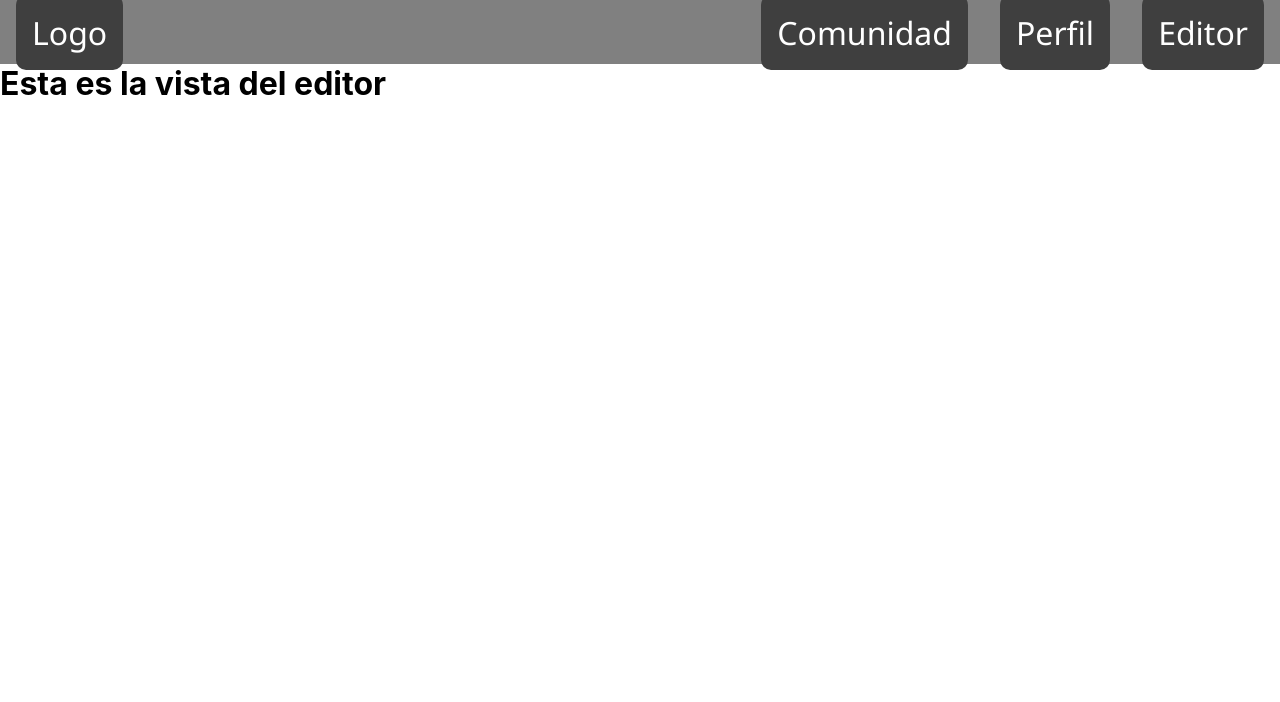
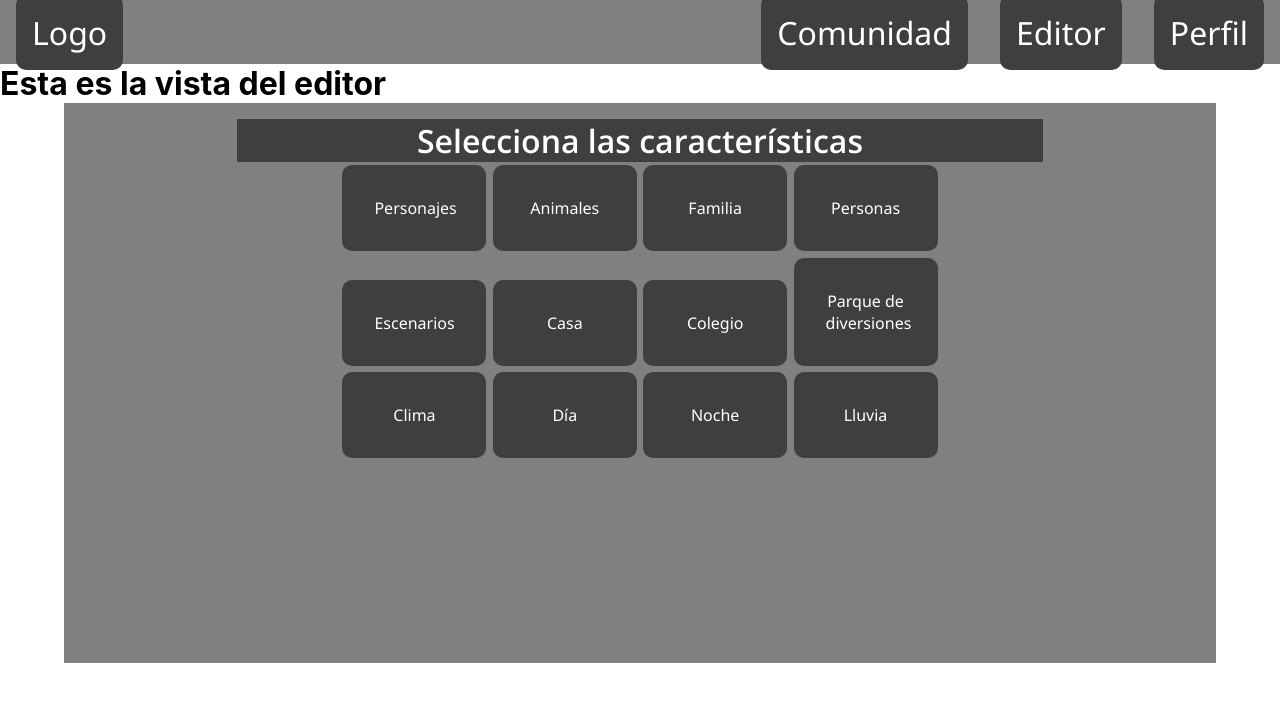
Before and after one commit to GregoryInnovo/Narradores-digitales, a React (Create React App) app: page /editor in a window 1280 px wide. Shown: the top 702 px of the page. Built offline with nearby package versions, Linux system fonts and the light colour scheme.

Commit message:
Editor part1

```diff
--- a/src/components/Header/Header.css
+++ b/src/components/Header/Header.css
@@ -5,7 +5,7 @@
 }
 
 .o-header {
-    background-color: gray;
+    background-color: var(--primary-color);
     width: 100%;
     height: 8vh;
     display: flex;
@@ -14,10 +14,10 @@
 }
 
 .o-header-buttons {
-    background-color: rgb(63, 63, 63);
+    background-color: var(--secondary-color);
     border: 0px;
     border-radius: 10px;
-    color: white;
+    color: var(--extra-color);
     font-size: 1rem;
     padding: 0.7rem;
     margin: 0.2rem;
--- a/src/components/Header/Header.js
+++ b/src/components/Header/Header.js
@@ -5,17 +5,19 @@ import { Link } from 'react-router-dom';
 const Header = () => (
     <>
         <header className="o-header">
-            <button className="o-header-buttons">Logo</button>
+            <Link to="/">
+                <button className="o-header-buttons">Logo</button>
+            </Link>
 
             <div>
                 <Link to="/community">
                     <button className="o-header-buttons">Comunidad</button>
                 </Link>
+                <Link to="/editor">
+                    <button className="o-header-buttons">Editor</button>
+                </Link>
                 <Link to="/profile">
                     <button className="o-header-buttons">Perfil</button>
-                </Link>
-                <Link to="/editor">
-                    <button className="o-header-buttons">Editor</button>
                 </Link>
             </div>
         </header>
--- /dev/null
+++ b/src/components/HistoryConfig/HistoryCaract/HistoryCaract.css
@@ -0,0 +1,50 @@
+.o-features {
+    display: flex;
+    flex-direction: row;
+    flex-wrap: wrap;
+    justify-content: center;
+    margin-top: 1rem;
+}
+
+.o-wrapper-title {
+    color: var(--extra-color);
+    background-color: var(--secondary-color);
+    font-family: 'Open Sans', sans-serif;
+    font-size: 1.2rem;
+    font-weight: 600;
+    text-align: center;
+    width: 90%;
+}
+
+.o-feature-container > button {
+    background-color: var(--secondary-color);
+    border: 0px;
+    border-radius: 10px;
+    color: var(--extra-color);
+    font-size: 0.65rem;
+    font-weight: 400;
+    padding: 0.5rem 0.5rem;
+    margin: 0.2rem;
+    width: 6rem;
+    height: 6rem;
+}
+
+@media screen and (min-width: 800px) {
+    .o-features {
+        width: 95%;
+        margin: auto;
+    }
+
+    .o-wrapper-title {
+        font-size: 2rem;
+        width: 70%;
+    }
+
+    .o-feature-container > button {
+        font-size: 1rem;
+        padding: 2rem;
+        margin: 0.2rem;
+        width: 9rem;
+        height: fit-content;
+    }
+}
--- /dev/null
+++ b/src/components/HistoryConfig/HistoryCaract/HistoryCaract.js
@@ -0,0 +1,31 @@
+import React from 'react';
+import Wrapper from '../Wrapper';
+import './HistoryCaract.css'
+
+const HistoryCaract = () => (
+    <Wrapper title="Selecciona las características">
+        <section className="o-features">
+            <div className="o-feature-container">
+                <button>Personajes</button>
+                <button>Animales</button>
+                <button>Familia</button>
+                <button>Personas</button>
+            </div>
+            <div className="o-feature-container">
+                <button>Escenarios</button>
+                <button>Casa</button>
+                <button>Colegio</button>
+                <button>Parque de diversiones</button>
+            </div>
+            <div className="o-feature-container">
+                <button>Clima</button>
+                <button>Día</button>
+                <button>Noche</button>
+                <button>Lluvia</button>
+            </div>
+        </section>
+
+    </Wrapper>
+);
+
+export default HistoryCaract;
--- /dev/null
+++ b/src/components/HistoryConfig/Wrapper.css
@@ -0,0 +1,34 @@
+.o-wrapper {
+    width: 100%;
+    height: fit-content;
+    background-color: var(--primary-color);
+    margin: auto;
+    display: flex;
+    flex-direction: column;
+    align-items: center;
+    /* justify-content: center; */
+    padding: 1rem 0rem;
+}
+
+.o-wrapper-title {
+    color: var(--extra-color);
+    background-color: var(--secondary-color);
+    font-family: 'Open Sans', sans-serif;
+    font-size: 1rem;
+    font-weight: 600;
+    text-align: center;
+    width: 90%;
+}
+
+
+@media screen and (min-width: 800px) {
+    .o-wrapper {
+        width: 90%;
+        height: 70vh;
+    }
+
+    .o-wrapper-title {
+        font-size: 2rem;
+        width: 70%;
+    }
+}
--- /dev/null
+++ b/src/components/HistoryConfig/Wrapper.js
@@ -0,0 +1,11 @@
+import React from 'react';
+import './Wrapper.css'
+
+const Wrapper = ( {children, title} ) => (
+    <div className="o-wrapper">
+        <div className="o-wrapper-title">{title}</div>
+        <div>{children}</div>
+    </div>
+);
+
+export default Wrapper;
--- a/src/containers/Editor.js
+++ b/src/containers/Editor.js
@@ -1,11 +1,13 @@
 import React from 'react';
 import Header from '../components/Header/Header';
+import HistoryCaract from '../components/HistoryConfig/HistoryCaract/HistoryCaract';
 
 const Editor = () => {
     return (
         <div>
             <Header />
             <h1>Esta es la vista del editor</h1>
+            <HistoryCaract />
         </div>
     );
 }
--- a/src/index.css
+++ b/src/index.css
@@ -1,3 +1,12 @@
+@import url('https://fonts.googleapis.com/css2?family=Open+Sans:wght@300;400;600;700;800&display=swap');
+/* https://fonts.google.com/specimen/Open+Sans?query=sans */
+
+:root {
+  --primary-color: gray;
+  --secondary-color: rgb(63, 63, 63);
+  --extra-color: white;
+}
+
 body {
   margin: 0;
   font-family: -apple-system, BlinkMacSystemFont, 'Segoe UI', 'Roboto', 'Oxygen',
```
